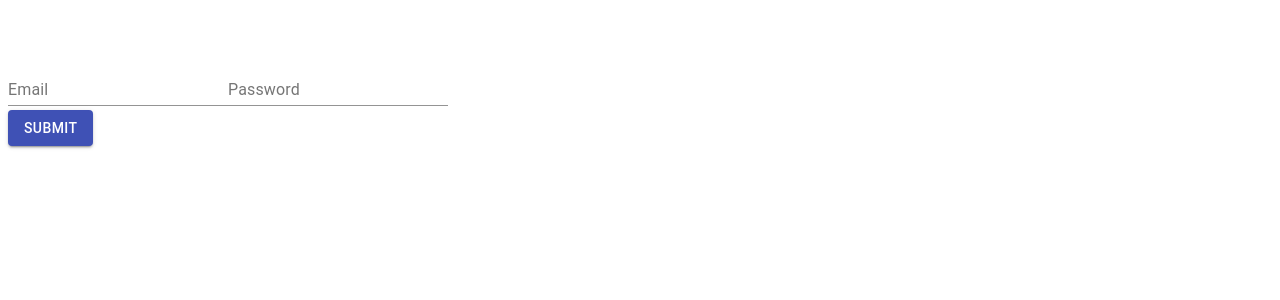
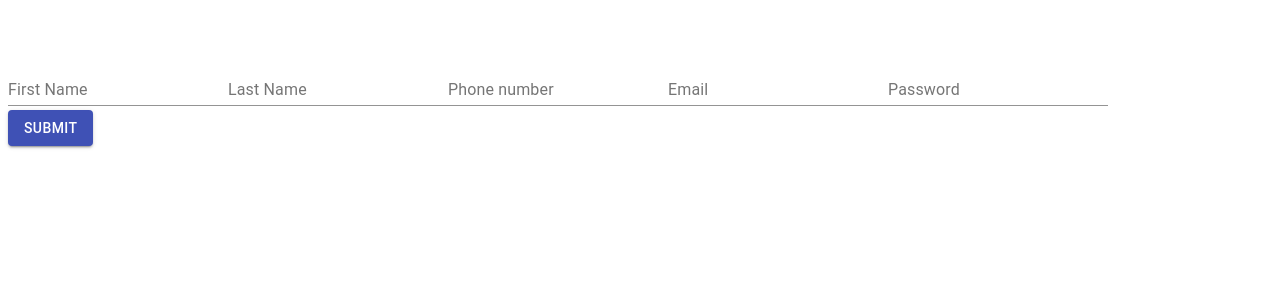
Before and after one commit to israkhan/earthquake-client, a React (Create React App) app: page / in a window 1280 px wide. Shown: the top 300 px of the page. Built offline with nearby package versions, Linux system fonts and the light colour scheme; no server answers.

Commit message:
setup basic form

```diff
--- a/public/index.html
+++ b/public/index.html
@@ -6,6 +6,12 @@
   </head>
   <body>
     <noscript>You need to enable JavaScript to run this app.</noscript>
+    <meta
+      name="google-signin-client_id"
+      content="911309987959-li3f4gt6qbc3cr3ncuqjdqip1rmofut9.apps.googleusercontent.com"
+    />
+    <meta name="google-signin-cookiepolicy" content="single_host_origin" />
+    <meta name="google-signin-scope" content="profile email" />
     <div id="root"></div>
   </body>
 </html>
--- a/src/App.js
+++ b/src/App.js
@@ -1,10 +1,11 @@
 import React from "react";
-import Login from "./components/Login";
+import SignUp from "./components/SignUp";
+require("dotenv").config();
 
 function App() {
   return (
     <h1 className="App">
-      <Login />
+      <SignUp />
     </h1>
   );
 }
--- a/src/components/Login.js
+++ b/src/components/Login.js
@@ -1,20 +1,36 @@
 import React, { useState } from "react";
 import { Box, Button, TextField } from "@material-ui/core";
+import Axios from "axios";
+import firebase from "../firebase";
 
 const Login = (props) => {
   const [email, setEmail] = useState("");
   const [password, setPassword] = useState("");
 
-  const handleSubmit = (e, p) => props.signIn(e, p);
+  const handleSubmit = async (e, p) => {
+    try {
+      const user = await firebase.auth().signInWithEmailAndPassword(e, p);
+      console.log(user);
+      // await Axios.get(`/api/users/${firebase.currentUser.id}`);
+    } catch (error) {
+      // Handle Errors here.
+      var errorCode = error.code;
+      var errorMessage = error.message;
+      // ...
+    }
+  };
 
   return (
     <Box component="span" m={1}>
-      <form noValidate autoComplete="off">
+      <form noValidate autoComplete="off" name="signUp">
         <TextField
           id="email"
           label="Email"
           value={email}
-          onChange={(val) => setEmail(val)}
+          onChange={(val) => {
+            console.log(val);
+            return setEmail(val);
+          }}
         />
 
         <TextField
--- /dev/null
+++ b/src/components/SignUp.js
@@ -0,0 +1,82 @@
+import React, { useState } from "react";
+import { Box, Button, TextField } from "@material-ui/core";
+import axios from "axios";
+import { auth } from "../firebase";
+
+const SignUp = (props) => {
+  const [email, setEmail] = useState("");
+  const [password, setPassword] = useState("");
+  const [phoneNumber, setPhoneNumber] = useState("");
+  const [firstName, setFirstName] = useState("");
+  const [lastName, setLastName] = useState("");
+
+  axios.defaults.baseURL =
+    "http://127.0.0.1:5001/us-central1-earthquake-notification-59115.cloudfunctions.net/app";
+  const handleSubmit = async (e, p) => {
+    try {
+      console.log("here");
+      await axios.post("/api/users/", {
+        firstName,
+        lastName,
+        email,
+        phoneNumber,
+      });
+      console.log("here2");
+      await auth.createUserWithEmailAndPassword(e, p);
+      console.log("here3");
+      await auth.signInWithEmailAndPassword(email, password);
+    } catch (error) {
+      // Handle Errors here.
+      var errorCode = error.code;
+      var errorMessage = error.message;
+      console.log(errorCode, errorMessage);
+      // ...
+    }
+  };
+
+  return (
+    <Box component="span" m={1}>
+      <form noValidate autoComplete="off">
+        <TextField
+          name="firstName"
+          label="First Name"
+          value={firstName}
+          onChange={(event) => setFirstName(event.target.value)}
+        />
+        <TextField
+          name="lastName"
+          label="Last Name"
+          value={lastName}
+          onChange={(event) => setLastName(event.target.value)}
+        />
+        <TextField
+          name="phoneNumber"
+          label="Phone number"
+          value={phoneNumber}
+          onChange={(event) => setPhoneNumber(event.target.value)}
+        />
+        <TextField
+          name="email"
+          label="Email"
+          value={email}
+          onChange={(event) => setEmail(event.target.value)}
+        />
+        <TextField
+          name="password"
+          label="Password"
+          value={password}
+          onChange={(event) => setPassword(event.target.value)}
+        />
+      </form>
+      <Button
+        variant="contained"
+        color="primary"
+        onClick={async () => await handleSubmit(email, password)}
+      >
+        Submit
+      </Button>
+    </Box>
+  );
+};
+
+export default SignUp;
--- /dev/null
+++ b/src/firebase.js
@@ -0,0 +1,20 @@
+import firebase from "firebase/app";
+import "firebase/auth";
+import permissions from "./secrets";
+
+// Your web app's Firebase configuration
+const firebaseConfig = {
+  apiKey: permissions.FIREBASE_API_KEY,
+  authDomain: permissions.FIREBASE_AUTH_DOMAIN,
+  databaseURL: permissions.FIREBASE_DATABASE_URL,
+  projectId: permissions.FIREBASE_PROJECT_ID,
+  storageBucket: permissions.FIREBASE_STORAGE_BUCKET,
+  messagingSenderId: permissions.FIREBASE_MESSAGING_SENDER_ID,
+  appId: permissions.FIREBASE_APP_ID,
+  measurementId: permissions.FIREBASE_MEASUREMENT_ID,
+};
+
+firebase.initializeApp(firebaseConfig);
+export const auth = firebase.auth();
+
+export default firebase;
```
Also changed, not shown: package.json (+8 -5 lines), 2 other files (tests, documents, lock files or other folders).
